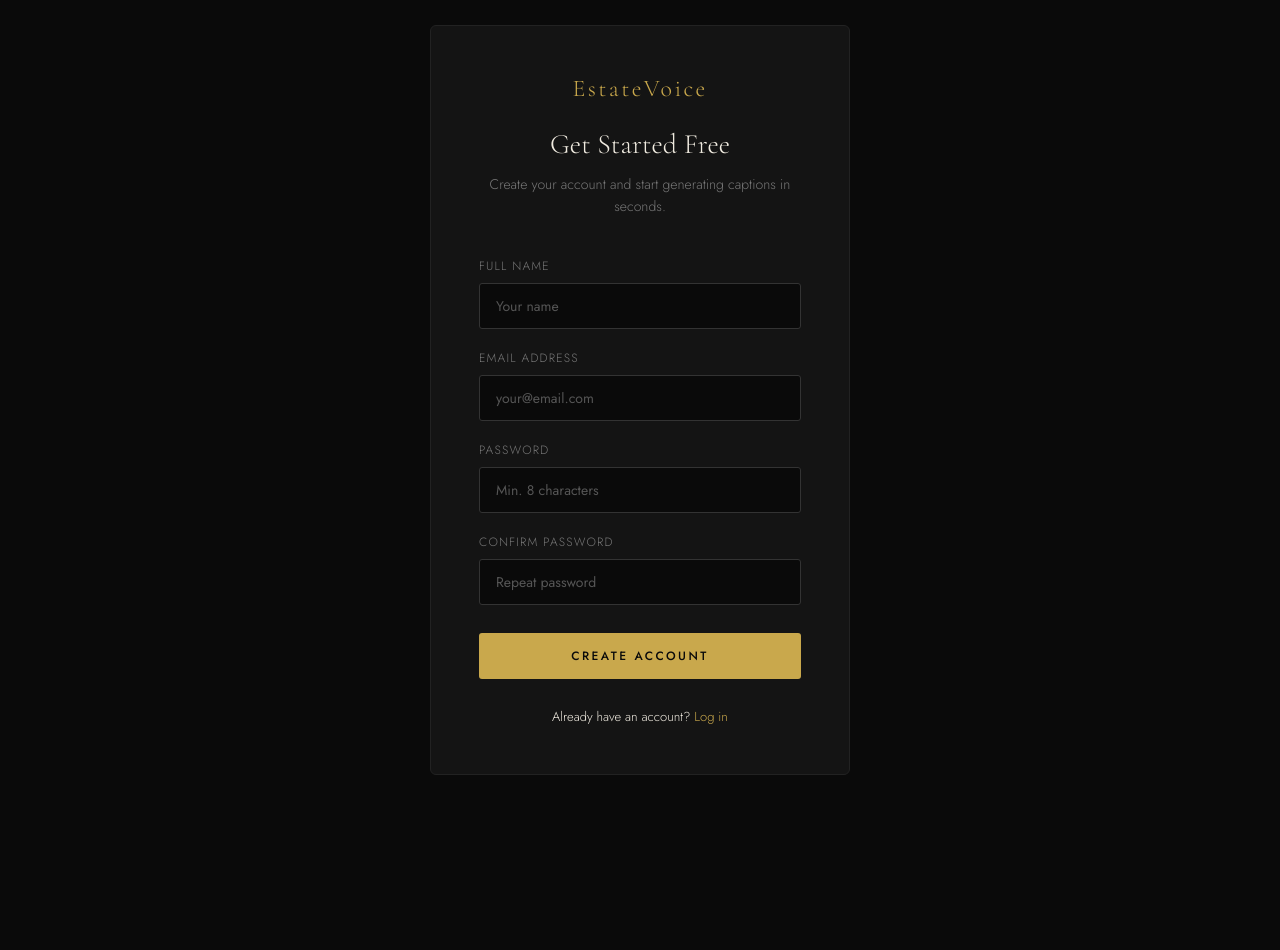
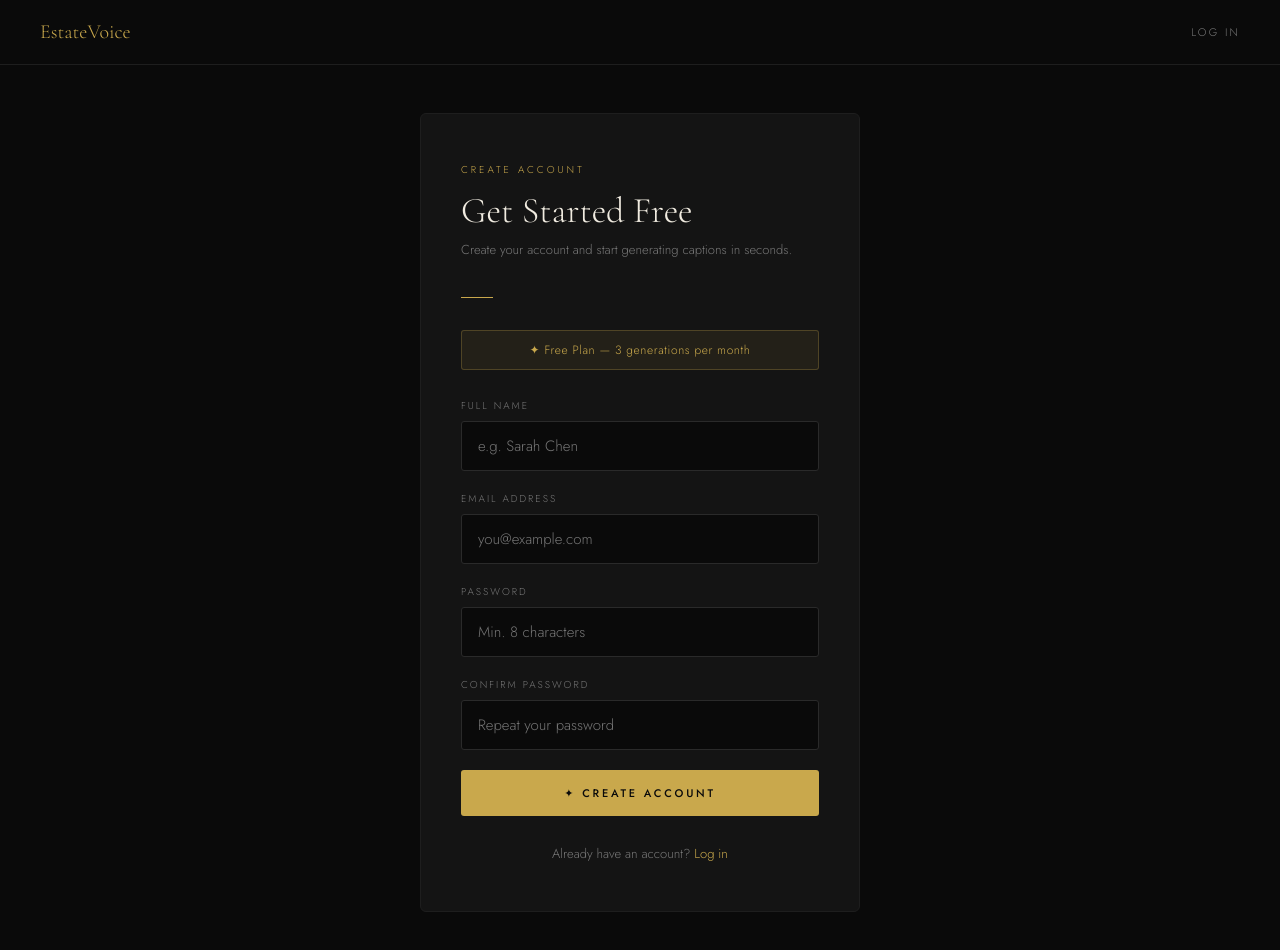
Before and after one commit to dngco23/Estate-Voice-Ai, a website: page signup.html in a window 1280 px wide. Before the commit the page ends 800 px from the top, so only its background shows below. Drawn offline with nearby package versions, Linux system fonts and the light colour scheme.

Commit message:
Refactor signup form layout and styles

```diff
--- a/signup.html
+++ b/signup.html
@@ -4,10 +4,9 @@
 <meta charset="UTF-8" />
 <meta name="viewport" content="width=device-width, initial-scale=1.0" />
 <title>Sign Up — EstateVoice</title>
-<link href="https://fonts.googleapis.com/css2?family=Cormorant+Garamond:ital,wght@0,300;0,400;0,600;1,300;1,400&family=Jost:wght@300;400;500&display=swap" rel="stylesheet">
+<link href="https://fonts.googleapis.com/css2?family=Cormorant+Garamond:ital,wght@0,300;0,400&family=Jost:wght@300;400;500&display=swap" rel="stylesheet">
 <style>
   *, *::before, *::after { box-sizing: border-box; margin: 0; padding: 0; }
-
   :root {
     --gold: #C9A84C;
     --dark: #0A0A0A;
@@ -16,265 +15,203 @@
     --text: #F0EBE0;
     --serif: 'Cormorant Garamond', Georgia, serif;
     --sans: 'Jost', sans-serif;
+    --border: #1e1e1e;
   }
+  body {
+    background: var(--dark); color: var(--text);
+    font-family: var(--sans); font-weight: 300;
+    min-height: 100vh; display: flex; flex-direction: column;
+  }
+  nav {
+    border-bottom: 1px solid var(--border);
+    padding: 20px 40px;
+    display: flex; align-items: center; justify-content: space-between;
+  }
+  .nav-logo { font-family: var(--serif); font-size: 20px; color: var(--gold); text-decoration: none; }
+  .nav-link { font-size: 11px; letter-spacing: 0.2em; text-transform: uppercase; color: var(--muted); text-decoration: none; }
 
-  body {
-    background: var(--dark);
-    color: var(--text);
-    font-family: var(--sans);
-    font-weight: 300;
-    min-height: 100vh;
-    display: flex;
-    align-items: center;
-    justify-content: center;
-    padding: 24px;
+  .page-wrap {
+    flex: 1; display: flex; align-items: center; justify-content: center;
+    padding: 48px 20px;
   }
+  .auth-card {
+    background: var(--card); border: 1px solid var(--border);
+    border-radius: 6px; padding: 48px 40px; width: 100%; max-width: 440px;
+  }
+  .auth-eyebrow { font-size: 10px; letter-spacing: 0.3em; text-transform: uppercase; color: var(--gold); margin-bottom: 12px; }
+  .auth-title { font-family: var(--serif); font-size: 36px; font-weight: 300; margin-bottom: 8px; }
+  .auth-sub { font-size: 13px; color: var(--muted); margin-bottom: 36px; line-height: 1.6; }
+  .divider { width: 32px; height: 1px; background: var(--gold); margin-bottom: 32px; }
 
-  .signup-container {
-    max-width: 420px;
-    width: 100%;
-    background: var(--card);
-    padding: 48px;
-    border: 1px solid #222;
-    border-radius: 6px;
-  }
-
-  .signup-header {
-    text-align: center;
-    margin-bottom: 40px;
-  }
-
-  .signup-logo {
-    font-family: var(--serif);
-    font-size: 24px;
-    letter-spacing: 0.1em;
-    color: var(--gold);
-    margin-bottom: 24px;
-  }
-
-  .signup-title {
-    font-family: var(--serif);
-    font-size: 28px;
-    font-weight: 300;
-    margin-bottom: 12px;
-  }
-
-  .signup-subtitle {
-    font-size: 14px;
-    color: var(--muted);
-    line-height: 1.6;
-  }
-
-  .form-group {
-    margin-bottom: 20px;
-  }
-
-  label {
-    display: block;
-    font-size: 12px;
-    letter-spacing: 0.1em;
-    text-transform: uppercase;
-    color: var(--muted);
-    margin-bottom: 8px;
-  }
-
+  .field { margin-bottom: 20px; }
+  label { display: block; font-size: 10px; letter-spacing: 0.2em; text-transform: uppercase; color: var(--muted); margin-bottom: 8px; }
   input {
-    width: 100%;
-    padding: 12px 16px;
-    background: #0A0A0A;
-    border: 1px solid #333;
-    border-radius: 3px;
-    color: var(--text);
-    font-family: var(--sans);
-    font-size: 14px;
+    width: 100%; background: var(--dark); border: 1px solid #2a2a2a;
+    border-radius: 3px; padding: 13px 16px; color: var(--text);
+    font-size: 15px; font-family: var(--sans); font-weight: 300; outline: none;
     transition: border-color 0.2s;
   }
+  input:focus { border-color: #C9A84C55; }
 
-  input:focus {
-    outline: none;
-    border-color: var(--gold);
+  .btn {
+    width: 100%; padding: 15px; font-size: 11px; letter-spacing: 0.25em;
+    text-transform: uppercase; font-family: var(--sans); font-weight: 500;
+    border-radius: 3px; cursor: pointer; transition: opacity 0.2s; border: none;
+    background: var(--gold); color: #0A0A0A; margin-top: 8px;
+    display: flex; align-items: center; justify-content: center; gap: 10px;
   }
+  .btn:disabled { opacity: 0.5; cursor: not-allowed; }
 
-  input::placeholder {
-    color: #555;
-  }
+  .error { background: #1a0808; border: 1px solid #5a1a1a; border-radius: 3px; padding: 12px 16px; color: #ff8888; font-size: 13px; margin-bottom: 20px; display: none; }
+  .success { background: #081a0a; border: 1px solid #1a5a1e; border-radius: 3px; padding: 12px 16px; color: #88ff8f; font-size: 13px; margin-bottom: 20px; display: none; }
 
-  .form-error {
-    color: #ff6b6b;
-    font-size: 12px;
-    margin-top: 6px;
-    display: none;
-  }
+  .auth-footer { text-align: center; margin-top: 28px; font-size: 13px; color: var(--muted); }
+  .auth-footer a { color: var(--gold); text-decoration: none; }
 
-  .form-error.show {
-    display: block;
-  }
+  .spinner { width: 14px; height: 14px; border: 2px solid #0A0A0A44; border-top-color: #0A0A0A; border-radius: 50%; animation: spin 0.7s linear infinite; }
+  @keyframes spin { to { transform: rotate(360deg); } }
 
-  .btn-signup {
-    width: 100%;
-    padding: 14px;
-    background: var(--gold);
-    color: #0A0A0A;
-    border: none;
-    border-radius: 3px;
-    font-size: 12px;
-    letter-spacing: 0.2em;
-    text-transform: uppercase;
-    font-family: var(--sans);
-    font-weight: 500;
-    cursor: pointer;
-    transition: opacity 0.2s;
-    margin-top: 8px;
-  }
-
-  .btn-signup:hover:not(:disabled) {
-    opacity: 0.85;
-  }
-
-  .btn-signup:disabled {
-    opacity: 0.5;
-    cursor: not-allowed;
-  }
-
-  .signup-footer {
-    text-align: center;
-    margin-top: 28px;
-    font-size: 13px;
-  }
-
-  .signup-footer a {
-    color: var(--gold);
-    text-decoration: none;
-  }
-
-  .success-message {
-    background: #1a3a1a;
-    border: 1px solid #2d5a2d;
-    color: #90ee90;
-    padding: 16px;
-    border-radius: 3px;
-    margin-bottom: 20px;
-    display: none;
-    font-size: 13px;
-    line-height: 1.6;
-  }
-
-  .success-message.show {
-    display: block;
+  .plan-badge {
+    background: #C9A84C15; border: 1px solid #C9A84C44;
+    border-radius: 3px; padding: 10px 16px; margin-bottom: 28px;
+    font-size: 12px; color: var(--gold); text-align: center; letter-spacing: 0.05em;
   }
 </style>
 </head>
 <body>
 
-<div class="signup-container">
-  <div class="signup-header">
-    <div class="signup-logo">EstateVoice</div>
-    <h1 class="signup-title">Get Started Free</h1>
-    <p class="signup-subtitle">Create your account and start generating captions in seconds.</p>
-  </div>
+<nav>
+  <a href="/" class="nav-logo">EstateVoice</a>
+  <a href="/login.html" class="nav-link">Log In</a>
+</nav>
 
-  <div class="success-message" id="successMessage">
-    Account created! Redirecting to your dashboard...
-  </div>
+<div class="page-wrap">
+  <div class="auth-card">
+    <div class="auth-eyebrow">Create Account</div>
+    <h1 class="auth-title">Get Started Free</h1>
+    <p class="auth-sub">Create your account and start generating captions in seconds.</p>
+    <div class="divider"></div>
 
-  <form id="signupForm" onsubmit="handleSignup(event)">
-    <div class="form-group">
-      <label for="name">Full Name</label>
-      <input type="text" id="name" name="name" placeholder="Your name" required />
-      <div class="form-error" id="nameError"></div>
+    <div class="plan-badge" id="planBadge">✦ Free Plan — 3 generations per month</div>
+
+    <div class="error" id="errorBox"></div>
+    <div class="success" id="successBox"></div>
+
+    <div class="field">
+      <label>Full Name</label>
+      <input type="text" id="name" placeholder="e.g. Sarah Chen" autocomplete="name" />
+    </div>
+    <div class="field">
+      <label>Email Address</label>
+      <input type="email" id="email" placeholder="you@example.com" autocomplete="email" />
+    </div>
+    <div class="field">
+      <label>Password</label>
+      <input type="password" id="password" placeholder="Min. 8 characters" autocomplete="new-password" />
+    </div>
+    <div class="field">
+      <label>Confirm Password</label>
+      <input type="password" id="confirmPassword" placeholder="Repeat your password" autocomplete="new-password" />
     </div>
 
-    <div class="form-group">
-      <label for="email">Email Address</label>
-      <input type="email" id="email" name="email" placeholder="your@email.com" required />
-      <div class="form-error" id="emailError"></div>
+    <button class="btn" id="signupBtn" onclick="handleSignup()">
+      ✦ Create Account
+    </button>
+
+    <div class="auth-footer">
+      Already have an account? <a href="/login.html">Log in</a>
     </div>
-
-    <div class="form-group">
-      <label for="password">Password</label>
-      <input type="password" id="password" name="password" placeholder="Min. 8 characters" minlength="8" required />
-      <div class="form-error" id="passwordError"></div>
-    </div>
-
-    <div class="form-group">
-      <label for="confirm">Confirm Password</label>
-      <input type="password" id="confirm" name="confirm" placeholder="Repeat password" required />
-      <div class="form-error" id="confirmError"></div>
-    </div>
-
-    <button type="submit" class="btn-signup" id="submitBtn">Create Account</button>
-  </form>
-
-  <div class="signup-footer">
-    Already have an account? <a href="/">Log in</a>
   </div>
 </div>
 
 <script>
-  async function handleSignup(event) {
-    event.preventDefault()
+  // Show plan badge based on URL param
+  const params = new URLSearchParams(window.location.search);
+  const plan = params.get('plan');
+  const badge = document.getElementById('planBadge');
+  if (plan === 'agent') badge.textContent = '✦ Agent Plan — $19/month · Unlimited generations';
+  if (plan === 'team') badge.textContent = '✦ Team Plan — $49/month · Up to 5 agents';
 
-    const form = document.getElementById('signupForm')
-    const submitBtn = document.getElementById('submitBtn')
-    const name = document.getElementById('name').value
-    const email = document.getElementById('email').value
-    const password = document.getElementById('password').value
-    const confirm = document.getElementById('confirm').value
+  async function handleSignup() {
+    const btn = document.getElementById('signupBtn');
+    const errorBox = document.getElementById('errorBox');
+    const successBox = document.getElementById('successBox');
+    errorBox.style.display = 'none';
+    successBox.style.display = 'none';
 
-    // Clear previous errors
-    document.querySelectorAll('.form-error').forEach(el => el.classList.remove('show'))
+    const name = document.getElementById('name').value.trim();
+    const email = document.getElementById('email').value.trim();
+    const password = document.getElementById('password').value;
+    const confirmPassword = document.getElementById('confirmPassword').value;
 
-    // Validate
-    if (!name.trim()) {
-      document.getElementById('nameError').textContent = 'Please enter your name'
-      document.getElementById('nameError').classList.add('show')
-      return
+    if (!name || !email || !password) {
+      errorBox.textContent = 'Please fill in all fields.';
+      errorBox.style.display = 'block';
+      return;
+    }
+    if (password.length < 8) {
+      errorBox.textContent = 'Password must be at least 8 characters.';
+      errorBox.style.display = 'block';
+      return;
+    }
+    if (password !== confirmPassword) {
+      errorBox.textContent = 'Passwords do not match.';
+      errorBox.style.display = 'block';
+      return;
     }
 
-    if (password !== confirm) {
-      document.getElementById('confirmError').textContent = 'Passwords do not match'
-      document.getElementById('confirmError').classList.add('show')
-      return
-    }
-
-    // Disable button
-    submitBtn.disabled = true
-    submitBtn.textContent = 'Creating account...'
+    btn.disabled = true;
+    btn.innerHTML = '<span class="spinner"></span> Creating Account...';
 
     try {
-      const res = await fetch('/api/create-account', {
+      const res = await fetch('/api/signup', {
         method: 'POST',
         headers: { 'Content-Type': 'application/json' },
         body: JSON.stringify({ name, email, password }),
-      })
+      });
 
-      const data = await res.json()
+      const data = await res.json();
 
       if (!res.ok) {
-        const fieldError = data.field || 'email'
-        document.getElementById(fieldError + 'Error').textContent = data.error
-        document.getElementById(fieldError + 'Error').classList.add('show')
-        submitBtn.disabled = false
-        submitBtn.textContent = 'Create Account'
-        return
+        errorBox.textContent = data.error || 'Something went wrong.';
+        errorBox.style.display = 'block';
+        btn.disabled = false;
+        btn.innerHTML = '✦ Create Account';
+        return;
       }
 
       // Success!
-      document.getElementById('successMessage').classList.add('show')
-      form.style.display = 'none'
-      document.querySelector('.signup-footer').style.display = 'none'
+      successBox.textContent = '✓ Account created! Check your email to confirm, then you\'re good to go.';
+      successBox.style.display = 'block';
+      btn.innerHTML = '✓ Account Created!';
 
-      // Redirect after 2 seconds
-      setTimeout(() => {
-        window.location.href = '/dashboard.html'
-      }, 2000)
+      // If paid plan, redirect to Stripe after 1.5s
+      if (plan === 'agent' || plan === 'team') {
+        setTimeout(async () => {
+          const checkoutRes = await fetch('/api/create-checkout-session', {
+            method: 'POST',
+            headers: { 'Content-Type': 'application/json' },
+            body: JSON.stringify({ plan }),
+          });
+          const checkoutData = await checkoutRes.json();
+          if (checkoutData.url) window.location.href = checkoutData.url;
+        }, 1500);
+      } else {
+        setTimeout(() => window.location.href = '/app.html', 2000);
+      }
 
     } catch (err) {
-      alert('Something went wrong. Please try again.')
-      submitBtn.disabled = false
-      submitBtn.textContent = 'Create Account'
+      errorBox.textContent = 'Could not connect. Please try again.';
+      errorBox.style.display = 'block';
+      btn.disabled = false;
+      btn.innerHTML = '✦ Create Account';
     }
   }
+
+  // Allow Enter key
+  document.addEventListener('keydown', (e) => {
+    if (e.key === 'Enter') handleSignup();
+  });
 </script>
 
 </body>
```
